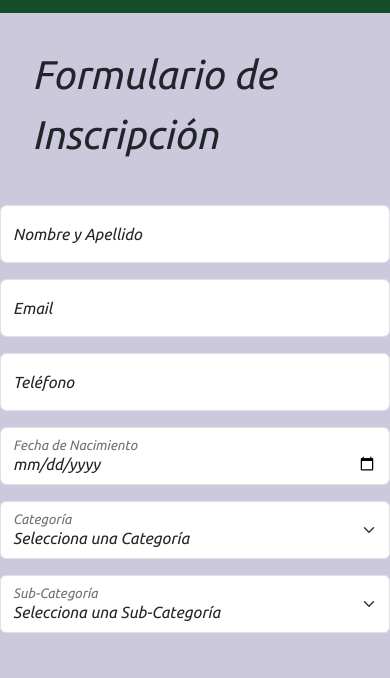
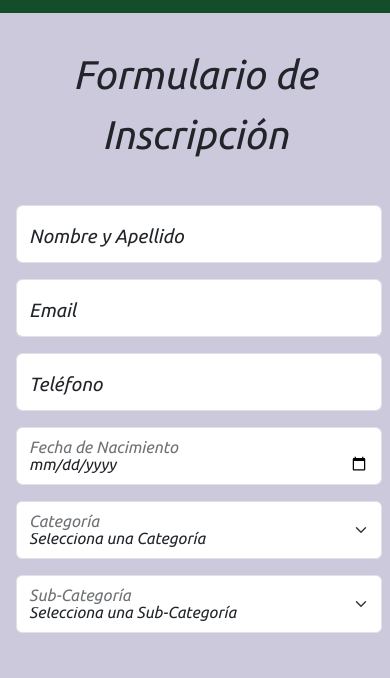
Before and after one commit to brunop86/Proyecto-SanPabloTennis, a website: page html/torneos.html in a window 390 px wide. Shown: the part 383-1061 px from the top of the page. Drawn offline with nearby package versions, Linux system fonts and the light colour scheme.

Commit message:
correccion de seccion torneos

```diff
--- a/html/torneos.html
+++ b/html/torneos.html
@@ -33,27 +33,27 @@
                 <legend>Formulario de Inscripción</legend>
                 <form action="inscripcion.php" method="post" enctype="text/plain">
 
-            <div class="form-floating mb-3">
+            <div class="form-floating mb-3 pe-4">
                 <input type="text" class="form-control" id="floatingInputName" placeholder="nombreyapellido" required>
                 <label for="floatingInput">Nombre y Apellido</label>
             </div>
 
-            <div class="form-floating mb-3" >
+            <div class="form-floating mb-3 pe-4" >
                 <input type="email" class="form-control" id="floatingInputEmail" placeholder="nombre@example.com" required>
                 <label for="floatingInput">Email</label>
             </div>
 
-            <div class="form-floating mb-3">
+            <div class="form-floating mb-3 pe-4">
                 <input type="number" class="form-control" id="floatingInputTelefono" placeholder="telefono" required>
                 <label for="floatingInput">Teléfono</label>
             </div>
 
-            <div class="form-floating mb-3">
+            <div class="form-floating mb-3 pe-4">
                 <input type="date" class="form-control" id="floatingInputDate" placeholder="date" required>
                 <label for="floatingInput">Fecha de Nacimiento</label>
             </div>
 
-            <div class="form-floating mb-3">
+            <div class="form-floating mb-3 pe-4">
                 <select class="form-select" id="floatingSelect" aria-label="Floating label select example" required>
                     <option selected>Selecciona una Categoría</option>
                     <option value="1">1era</option>
@@ -64,7 +64,7 @@
                 <label for="floatingSelect">Categoría</label>
             </div>
 
-            <div class="form-floating mb-3">
+            <div class="form-floating mb-3 pe-4">
                 <select class="form-select" id="floatingSelect" aria-label="Floating label select example" required>
                     <option selected>Selecciona una Sub-Categoría</option>
                     <option value="1">Singles Caballeros</option>
--- a/scss/styles.scss
+++ b/scss/styles.scss
@@ -207,6 +207,7 @@ input {
     font-size: 1.2rem;
     font-family: 'Ubuntu', sans-serif;
     font-style: italic;
+    margin-left: 1rem;
 }
 
 select {
@@ -215,13 +216,14 @@ select {
     font-size: 1.2rem;
     font-family: 'Ubuntu', sans-serif;
     font-style: italic;
+    margin-left: 1rem;
 }
 
-.label {
-    padding: 0.5rem;
+label {
     font-size: 1.2rem;
     font-family: 'Ubuntu', sans-serif;
     font-style: italic;
+    margin-left: 1rem;
 }
 
 .btn-submit {
@@ -337,4 +339,11 @@ select {
             padding: 1rem;
         }
     }
+    fieldset legend {
+        text-align: center;
+        font-size: 2.5rem;
+        padding: 2rem;
+        font-family: 'Ubuntu', sans-serif;
+        font-style: italic;
+    }
 }
```
Also changed, not shown: css/styles.css, 1 other file.
